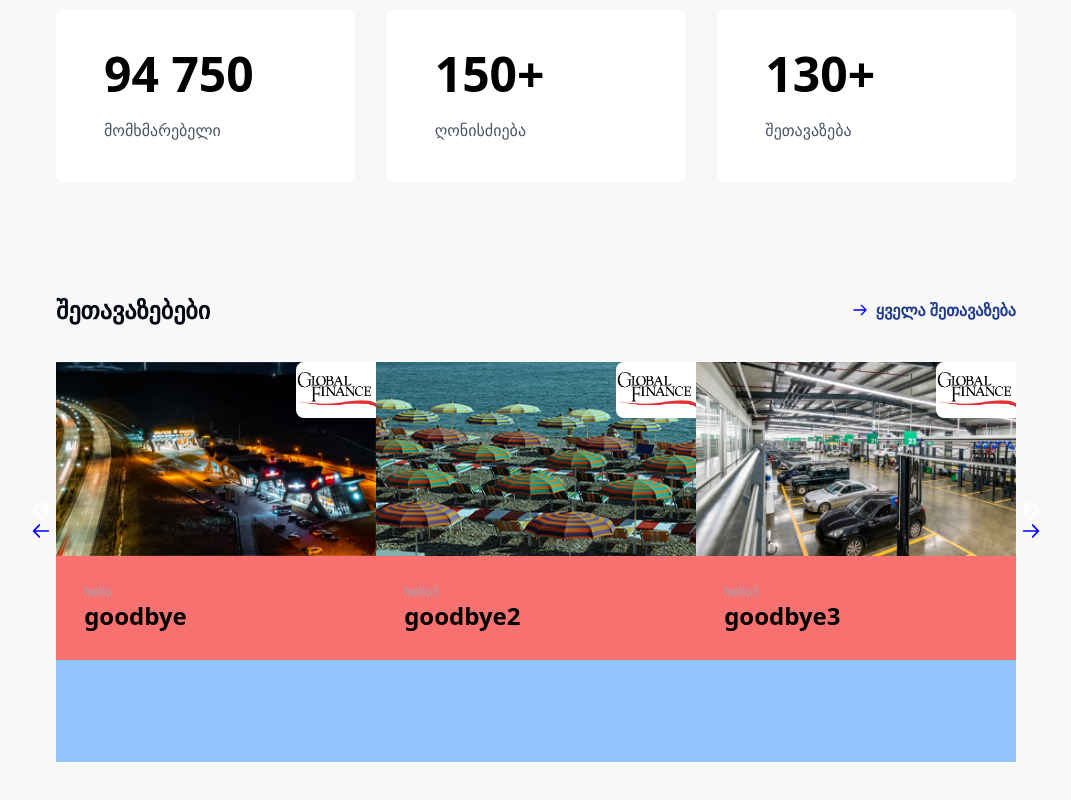
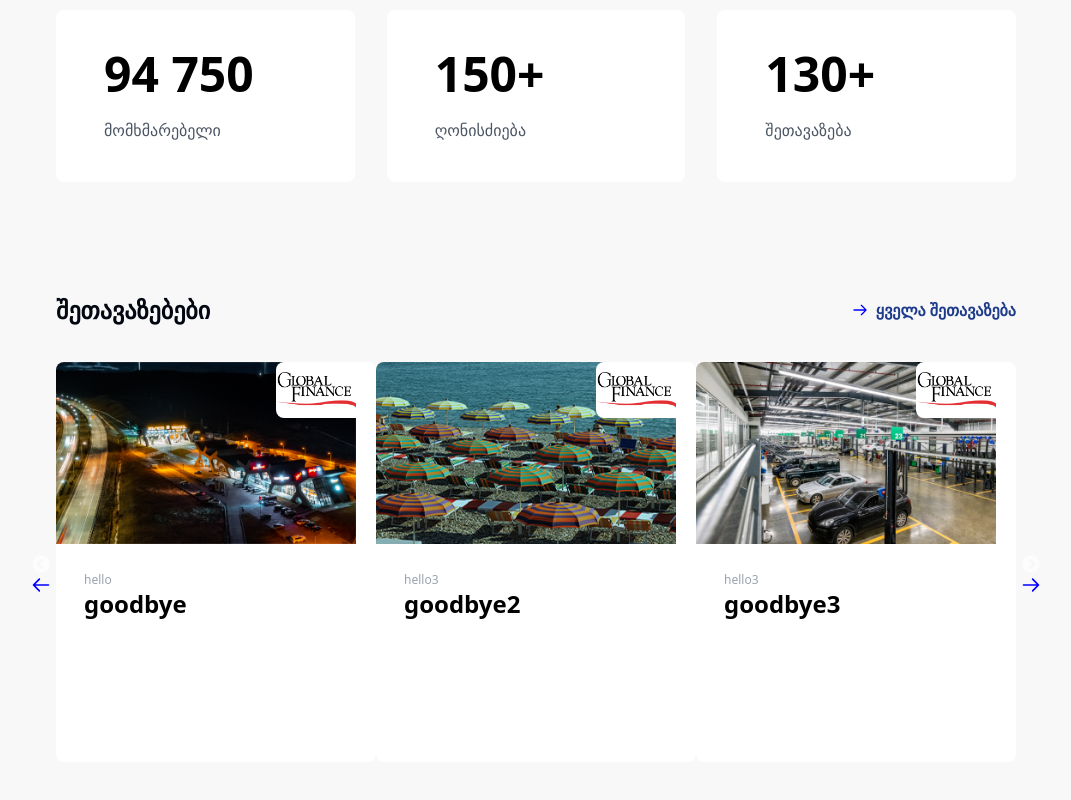
Before and after one commit to KiwiScreams/TBC-Academy, a React (Vite) app: page / in a window 1280 px wide. Shown: the part 1582-2382 px from the top of the page, without its empty margins (104-1175 px from the left). Built offline with nearby package versions, Linux system fonts and the light colour scheme.

Commit message:
slider design

```diff
--- a/src/components/home/offers/Offers.jsx
+++ b/src/components/home/offers/Offers.jsx
@@ -52,14 +52,14 @@ function Offers() {
                     </NavLink>
                     </span>
                 </div>
-                <div className="w-full bg-red-300">
-                    <div className="h-[400px] w-full m-auto bg-blue-300">
+                <div className="w-full">
+                    <div className="h-full m-auto">
                         <Slider {...settings}>
                             {
                                 items.map((item, index) => {
                                     return (
-                                        <div key={index} className="w-[420px] bg-red-400 relative">
-                                            <div className="absolute w-20 h-14 bg-white rounded-l-lg flex justify-center items-center z-3 top-0 right-0">
+                                        <div key={index} className="w-[300px] bg-white relative h-[400px] rounded-lg overflow-hidden pr-5" >
+                                            <div className="absolute w-20 h-14 bg-white rounded-l-lg flex justify-center items-center z-3 top-0 right-5">
                                                 <img src={item.company} alt="company" className="w-full"/>
                                             </div>
                                             <div className="w-full">
```
